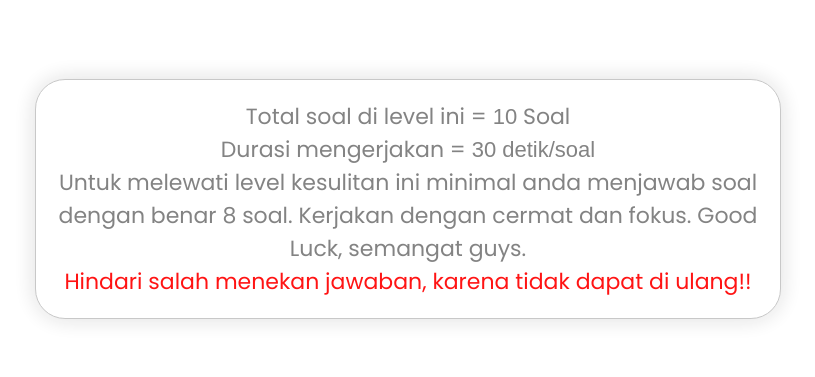
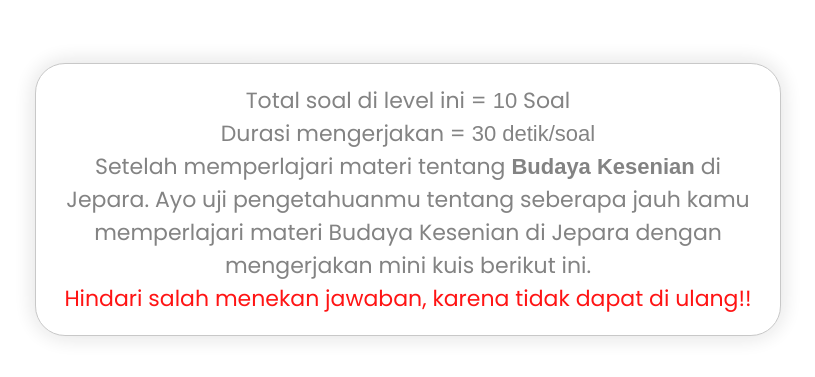
Before and after one commit to AzizWira/techcomfest, a plain HTML site: page TesPengetahuan/tesBudayaKesenian.html in a window 1280 px wide. Shown: the part 181-558 px from the top of the page, without its empty margins (232-1047 px from the left). Drawn offline with Linux system fonts and the light colour scheme.

Commit message:
fix assets image tesKesenian

```diff
--- a/TesPengetahuan/tesBudayaKesenian.html
+++ b/TesPengetahuan/tesBudayaKesenian.html
@@ -1,26 +1,22 @@
 <!DOCTYPE html>
 <html lang="en">
+
 <head>
   <meta charset="UTF-8" />
   <meta name="viewport" content="width=device-width, initial-scale=1.0" />
   <title>Tes Pengetahuan Budaya Kesenian | JEPARAKU</title>
   <link rel="stylesheet" href="css/tesPengetahuan.css" />
   <!-- <link rel="icon" href="../assets/logo-edukids.jpg" /> -->
-    <link
-      rel="stylesheet"
-      href="https://cdnjs.cloudflare.com/ajax/libs/font-awesome/5.15.3/css/all.min.css"
-    />
+  <link rel="stylesheet" href="https://cdnjs.cloudflare.com/ajax/libs/font-awesome/5.15.3/css/all.min.css" />
   <script src="https://code.iconify.design/iconify-icon/1.0.7/iconify-icon.min.js"></script>
 </head>
+
 <body class="body-kuis">
   <audio controls autoplay loop>
     <source src="../Assets/Sugar+Cookie+.mp3" type="audio/mpeg" />
   </audio>
 
-    <div
-      class="btn-close-kuis"
-      onclick="window.location.href = '../Pages/tespengetahuan.html';"
-    >
+  <div class="btn-close-kuis" onclick="window.location.href = '../Pages/tespengetahuan.html';">
     <iconify-icon icon="line-md:chevron-small-left"></iconify-icon>
   </div>
 
@@ -29,9 +25,10 @@
       <p>Total soal di level ini = <span>10</span> Soal</p>
       <p>Durasi mengerjakan = <span>30 detik/soal</span></p>
       <p>
-          Untuk melewati level kesulitan ini minimal anda menjawab soal dengan
-          benar 8 soal. Kerjakan dengan cermat dan fokus. Good Luck, semangat
-          guys.
+        Setelah memperlajari materi tentang <b>Budaya Kesenian</b> di
+        Jepara. Ayo uji pengetahuanmu tentang seberapa jauh kamu memperlajari
+        materi Budaya Kesenian di Jepara dengan mengerjakan mini kuis
+        berikut ini.
       </p>
       <p style="color: red">
         Hindari salah menekan jawaban, karena tidak dapat di ulang!!
@@ -63,7 +60,7 @@
       <div class="header-result">Hasil</div>
       <div class="box">
         <div class="img">
-            <img src="" alt="" id="resultImage"/>
+          <img src="" alt="" id="resultImage" />
         </div>
         <div class="text-result">
           <p></p>
@@ -85,4 +82,5 @@
 
   <script src="../Logic/tesPengetahuanKesenian.js"></script>
 </body>
+
 </html>
```
Also changed, not shown: Assets/tesPengetahuan/kesenian/gambar10.jpg. Lines whose indentation alone changed are shown as unchanged.
